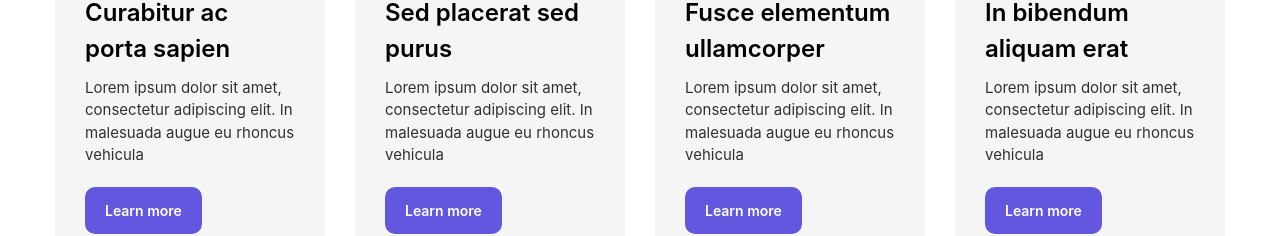
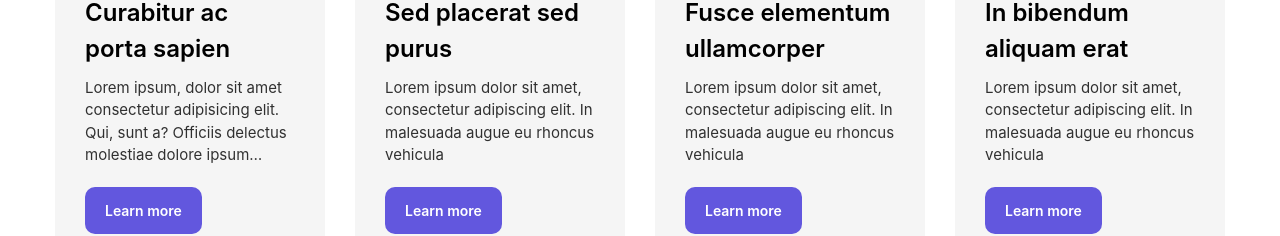
Before and after one commit to wiloke1/mota-css-example, a React (Create React App) app: page / in a window 1280 px wide. Shown: the part 475-711 px from the top of the page. Built offline with nearby package versions, Linux system fonts and the light colour scheme; some icons are missing.

Commit message:
update mota css

```diff
--- a/package.json
+++ b/package.json
@@ -38,6 +38,6 @@
     ]
   },
   "devDependencies": {
-    "mota-css": "^0.16.1"
+    "mota-css": "^0.18.0"
   }
 }
--- a/src/App.jsx
+++ b/src/App.jsx
@@ -28,9 +28,21 @@ function App() {
                 <h2 className="m:0 mt:15px fz:pfs(18px,24px) fw:600!">
                   Curabitur ac porta sapien
                 </h2>
-                <div className="mt:10px op:0.8 fz:15px">
-                  Lorem ipsum dolor sit amet, consectetur adipiscing elit. In
-                  malesuada augue eu rhoncus vehicula
+                <div className="mt:10px op:0.8 fz:15px lines-4">
+                  Lorem ipsum, dolor sit amet consectetur adipisicing elit. Qui,
+                  sunt a? Officiis delectus molestiae dolore ipsum impedit
+                  facilis sapiente quis provident, eos ipsam magnam amet
+                  corrupti temporibus nesciunt voluptate, reiciendis consequatur
+                  dicta incidunt maiores inventore? Eveniet atque enim at ipsum
+                  architecto consequatur non dolore accusamus. Odio eum
+                  architecto, aliquam autem tempore blanditiis vero, laboriosam
+                  distinctio nobis nulla quisquam soluta, minima placeat
+                  asperiores deleniti. Placeat reprehenderit illo voluptatum,
+                  maxime neque recusandae est quam saepe sint optio suscipit cum
+                  eaque harum ipsam perspiciatis modi, vero voluptate soluta
+                  voluptas tenetur? Voluptatum aliquam aspernatur accusantium
+                  perspiciatis voluptate, vel magni. Consequatur at incidunt
+                  corporis quasi.
                 </div>
                 <a
                   href="/"
@@ -107,14 +119,16 @@ function App() {
         <div className="maw:1200px pl:15px pr:15px m:auto">
           <div className="d:flex flw:wrap ml:-15px mr:-15px mt:-30px">
             <div className="w:100% w:50%@sm w:33.33%@md w:33.33%@lg pl:15px pr:15px mt:30px">
-              <div className="c:#000 lh:1.5">
+              <div className="group* c:#000 lh:1.5">
                 <div className="pos:relative pr:56px">
+                  <div className="ov:hidden">
                     <div
-                    className="pt:120% bgp:center bgz:cover"
+                      className="pt:120% bgp:center bgz:cover trf:scale(1.1)_rotate(2deg)*group-hover trs:0.5s"
                       style={{
                         backgroundImage: `url('https://img.freepik.com/free-photo/handsome-smiling-bearded-man-glasses-working-laptop_285396-9847.jpg?w=2000')`,
                       }}
                     ></div>
+                  </div>
 
                   <div className="pos:absolute t:0 r:0">
                     <a href="/" className="d:block td:none!">
@@ -150,14 +164,16 @@ function App() {
               </div>
             </div>
             <div className="w:100% w:50%@sm w:33.33%@md w:33.33%@lg pl:15px pr:15px mt:30px">
-              <div className="c:#000 lh:1.5">
+              <div className="group* c:#000 lh:1.5">
                 <div className="pos:relative pr:56px">
+                  <div className="ov:hidden">
                     <div
-                    className="pt:120% bgp:center bgz:cover"
+                      className="pt:120% bgp:center bgz:cover trf:scale(1.1)_rotate(2deg)*group-hover trs:0.5s"
                       style={{
                         backgroundImage: `url('https://img.freepik.com/free-photo/handsome-busy-focused-man-shirt-sitting-relaxed-sofa-home-table-working-online-laptop-from-home_285396-9990.jpg?w=2000')`,
                       }}
                     ></div>
+                  </div>
 
                   <div className="pos:absolute t:0 r:0">
                     <a href="/" className="d:block td:none!">
@@ -193,14 +209,16 @@ function App() {
               </div>
             </div>
             <div className="w:100% w:50%@sm w:33.33%@md w:33.33%@lg pl:15px pr:15px mt:30px">
-              <div className="c:#000 lh:1.5">
+              <div className="group* c:#000 lh:1.5">
                 <div className="pos:relative pr:56px">
+                  <div className="ov:hidden">
                     <div
-                    className="pt:120% bgp:center bgz:cover"
+                      className="pt:120% bgp:center bgz:cover trf:scale(1.1)_rotate(2deg)*group-hover trs:0.5s"
                       style={{
                         backgroundImage: `url('https://img.freepik.com/free-photo/young-happy-asian-woman-home_52476-139.jpg?w=2000')`,
                       }}
                     ></div>
+                  </div>
 
                   <div className="pos:absolute t:0 r:0">
                     <a href="/" className="d:block td:none!">
--- a/src/mota-css.css
+++ b/src/mota-css.css
@@ -11,6 +11,13 @@ body {
   line-height: 1.5;
   font-size: 14px;
 }
+[class*="lines"] {
+  overflow: hidden;
+  text-overflow: ellipsis;
+  display: -webkit-box;
+  -webkit-box-orient: vertical;
+}
+.lines-4 { -webkit-line-clamp: 4 }
 .bd\:2px_solid_red { border: 2px solid red }
 .bdrs\:20px { border-radius: 20px }
 .bdrs\:10px { border-radius: 10px }
@@ -79,6 +86,7 @@ body {
 .o\:0 { outline: 0 }
 .t\:0 { top: 0 }
 .op\:0\.8 { opacity: 0.8 }
+.ov\:hidden { overflow: hidden }
 .p\:10px { padding: 10px }
 .p\:15px { padding: 15px }
 .p\:13px_20px { padding: 13px 20px }
@@ -99,7 +107,10 @@ body {
 .td\:none { text-decoration: none }
 .td\:none\! { text-decoration: none !important }
 .tt\:uppercase { text-transform: uppercase }
+.group\*:hover .trf\:scale\(1\.1\)_rotate\(2deg\)\*group-hover { transform: scale(1.1) rotate(2deg) }
+.group\*:hover [dir=\"rtl\"] .trf\:scale\(1\.1\)_rotate\(2deg\)\*group-hover { transform: scale(1.1) rotate(-2deg) }
 .trs\:0\.3s { transition: 0.3s }
+.trs\:0\.5s { transition: 0.5s }
 .w\:100\% { width: 100% }
 .w\:46px { width: 46px }
 .w\:40px { width: 40px }
```
Also changed, not shown: mota-css.config.js (+31 -1 lines), 2 other files (tests, documents, lock files or other folders). Lines whose indentation alone changed are shown as unchanged.
